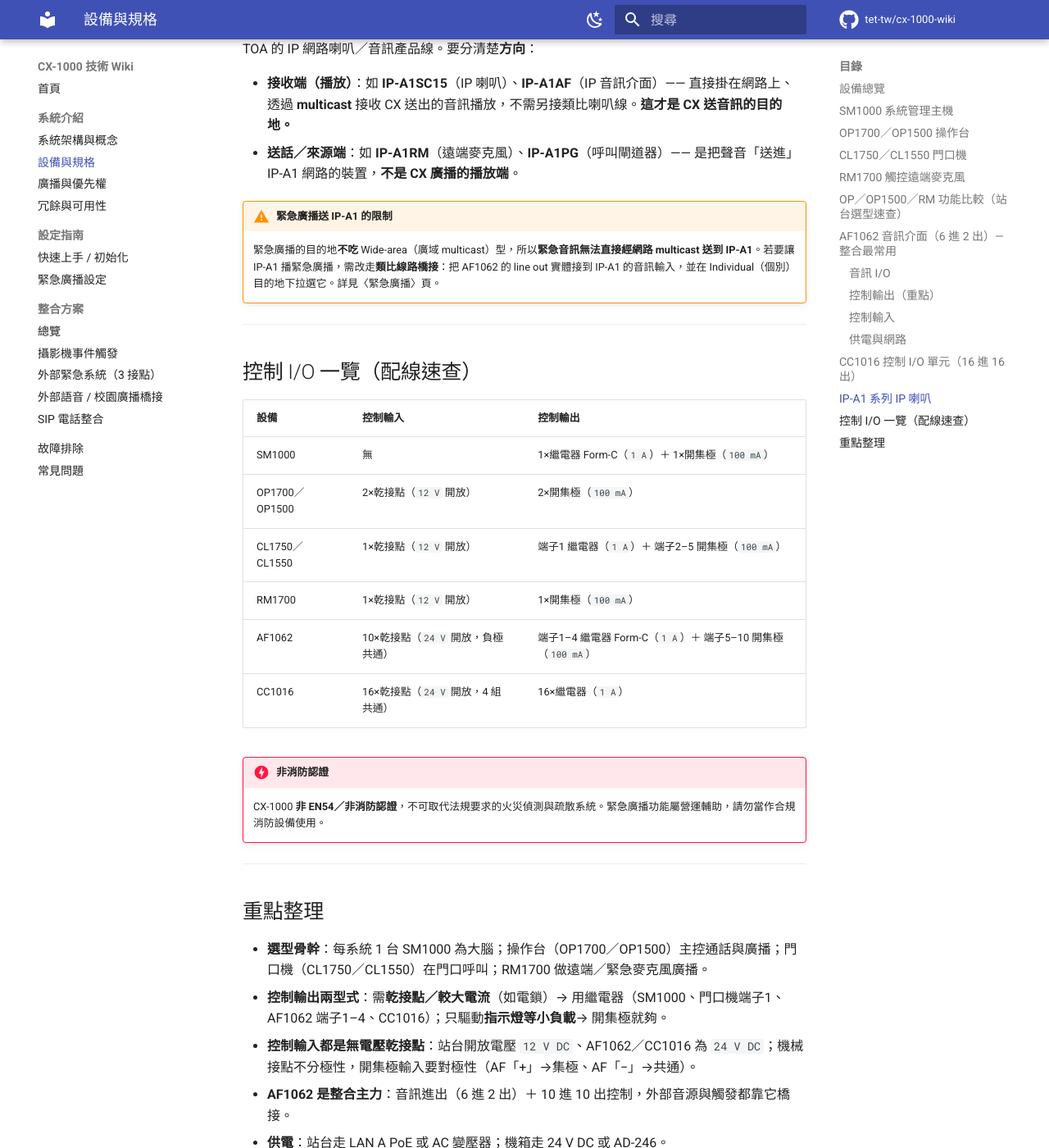
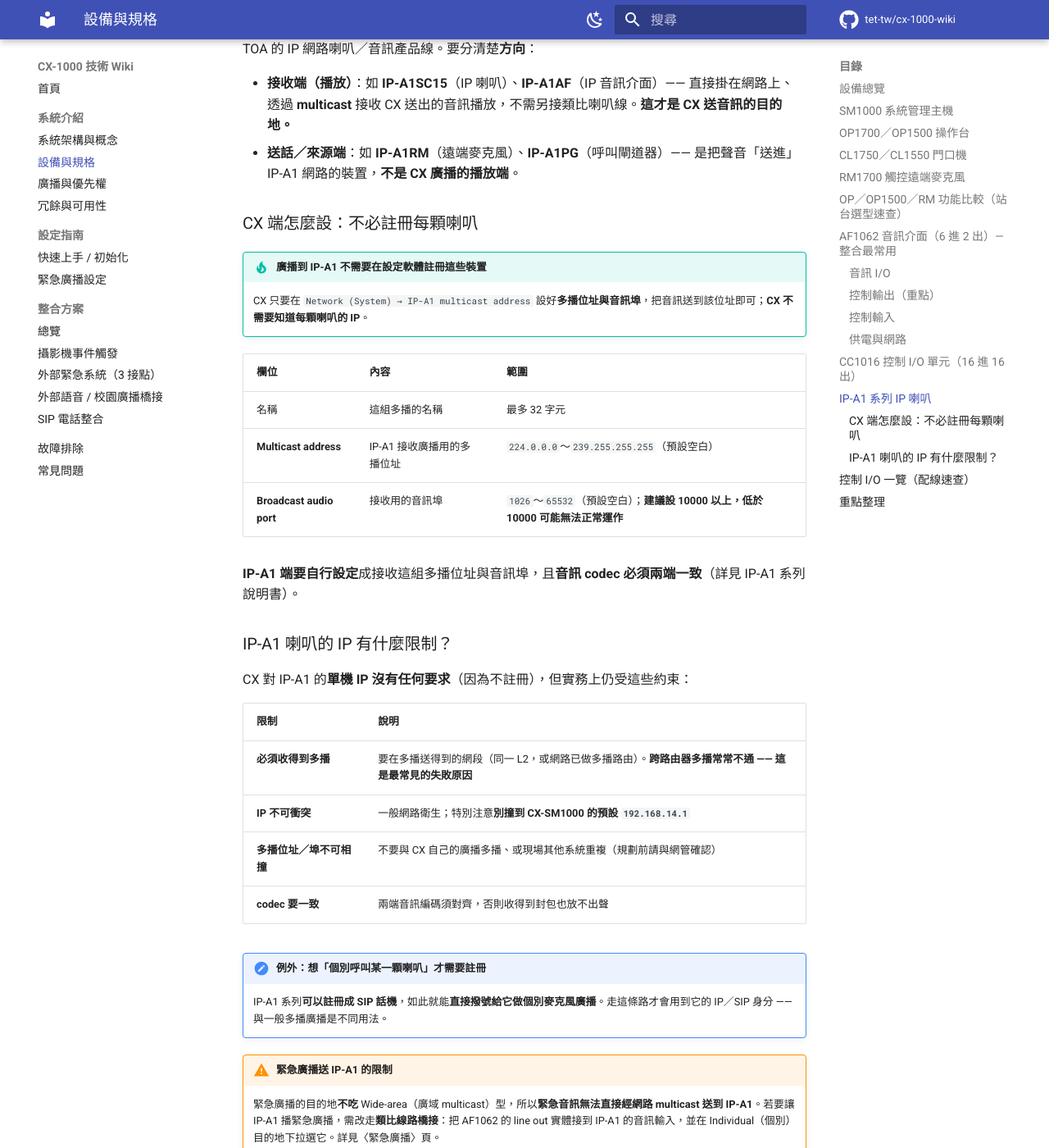
Before and after one commit to tet-tw/cx-1000-wiki, an MkDocs documentation site: the page built from docs/system/devices.md, in a window 1280 px wide and 1400 px high, scrolled down 7249 px. Shown: the whole window at 82% size. Built offline with MkDocs 1.6.1 and Material for MkDocs 9.7.7, drawn with Linux system fonts in a browser that asks for light colours; comment, search, counter and statistics services are not loaded.

Commit message:
docs(devices): IP-A1 節補上「不需註冊、只設多播位址/埠」與 IP 限制
含 CX 端設定欄位與範圍、IP-A1 端需對齊 codec、多播網段/IP 衝突等限制，
以及註冊為 SIP 話機以個別呼叫的例外。

Co-Authored-By: Claude Opus 4.8 <noreply@anthropic.com>

```diff
--- a/docs/system/devices.md
+++ b/docs/system/devices.md
@@ -209,6 +209,33 @@ TOA 的 IP 網路喇叭／音訊產品線。要分清楚**方向**：
 - **接收端（播放）**：如 **IP-A1SC15**（IP 喇叭）、**IP-A1AF**（IP 音訊介面）—— 直接掛在網路上、透過 **multicast** 接收 CX 送出的音訊播放，不需另接類比喇叭線。**這才是 CX 送音訊的目的地。**
 - **送話／來源端**：如 **IP-A1RM**（遠端麥克風）、**IP-A1PG**（呼叫閘道器）—— 是把聲音「送進」IP-A1 網路的裝置，**不是 CX 廣播的播放端**。
 
+### CX 端怎麼設：不必註冊每顆喇叭
+
+!!! tip "廣播到 IP-A1 不需要在設定軟體註冊這些裝置"
+    CX 只要在 `Network (System) → IP-A1 multicast address` 設好**多播位址與音訊埠**，把音訊送到該位址即可；**CX 不需要知道每顆喇叭的 IP**。
+
+| 欄位 | 內容 | 範圍 |
+|---|---|---|
+| 名稱 | 這組多播的名稱 | 最多 32 字元 |
+| **Multicast address** | IP-A1 接收廣播用的多播位址 | `224.0.0.0`～`239.255.255.255`（預設空白） |
+| **Broadcast audio port** | 接收用的音訊埠 | `1026`～`65532`（預設空白）；**建議設 10000 以上，低於 10000 可能無法正常運作** |
+
+**IP-A1 端要自行設定**成接收這組多播位址與音訊埠，且**音訊 codec 必須兩端一致**（詳見 IP-A1 系列說明書）。
+
+### IP-A1 喇叭的 IP 有什麼限制？
+
+CX 對 IP-A1 的**單機 IP 沒有任何要求**（因為不註冊），但實務上仍受這些約束：
+
+| 限制 | 說明 |
+|---|---|
+| **必須收得到多播** | 要在多播送得到的網段（同一 L2，或網路已做多播路由）。**跨路由器多播常常不通 —— 這是最常見的失敗原因** |
+| **IP 不可衝突** | 一般網路衛生；特別注意**別撞到 CX-SM1000 的預設 `192.168.14.1`** |
+| **多播位址／埠不可相撞** | 不要與 CX 自己的廣播多播、或現場其他系統重複（規劃前請與網管確認） |
+| **codec 要一致** | 兩端音訊編碼須對齊，否則收得到封包也放不出聲 |
+
+!!! note "例外：想「個別呼叫某一顆喇叭」才需要註冊"
+    IP-A1 系列**可以註冊成 SIP 話機**，如此就能**直接撥號給它做個別麥克風廣播**。走這條路才會用到它的 IP／SIP 身分 —— 與一般多播廣播是不同用法。
+
 !!! warning "緊急廣播送 IP-A1 的限制"
     緊急廣播的目的地**不吃** Wide-area（廣域 multicast）型，所以**緊急音訊無法直接經網路 multicast 送到 IP-A1**。若要讓 IP-A1 播緊急廣播，需改走**類比線路橋接**：把 AF1062 的 line out 實體接到 IP-A1 的音訊輸入，並在 Individual（個別）目的地下拉選它。詳見〈緊急廣播〉頁。
 
```
